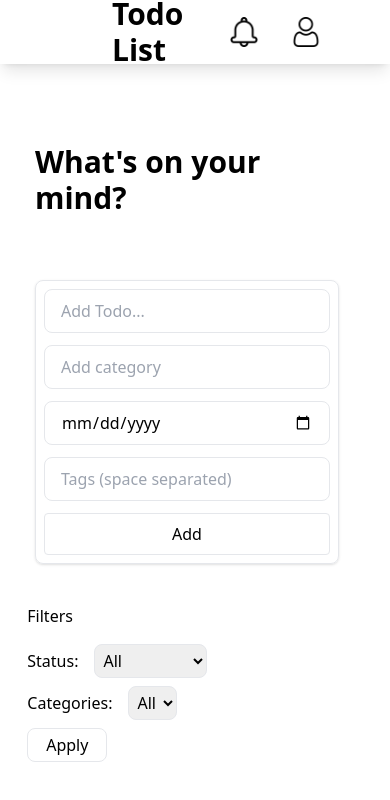
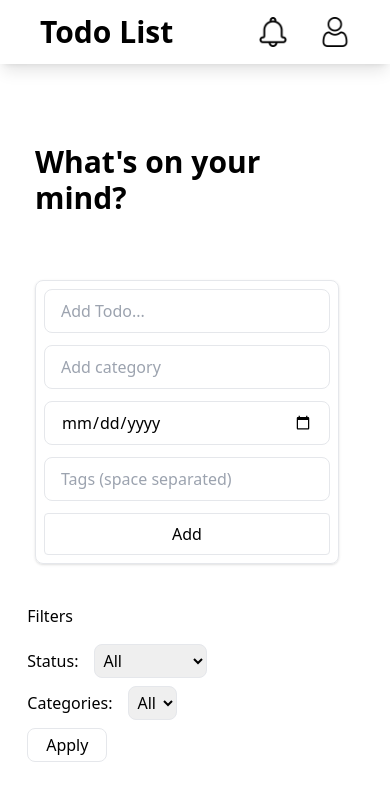
Before and after one commit to avinashkin/todo-application, a React (Vite) app: page / in a window 390 px wide. Shown: the top 800 px of the page. Built offline with nearby package versions, Linux system fonts and the light colour scheme.

Commit message:
Adding New Route

```diff
--- a/package.json
+++ b/package.json
@@ -10,11 +10,14 @@
   "author": "Avinash Gupta",
   "license": "ISC",
   "dependencies": {
+    "axios": "^1.7.2",
     "firebase": "^10.12.0",
     "react": "^18.3.1",
-    "react-dom": "^18.3.1"
+    "react-dom": "^18.3.1",
+    "react-router-dom": "^6.23.1"
   },
   "devDependencies": {
+    "buffer": "^6.0.3",
     "parcel": "^2.12.0",
     "process": "^0.11.10",
     "tailwindcss": "^3.4.3"
--- a/src/App.js
+++ b/src/App.js
@@ -2,15 +2,19 @@ import React from "react";
 import ReactDOM from "react-dom/client";
 import Header from "./Header";
 import Body from "./Body";
+import Login from "./Login";
+import { BrowserRouter, Route, Routes } from "react-router-dom";
 
 const App = () => {
-    return (
-        <>
-            <Header />
-            <Body />
-        </>
-    );
-}
+  return (
+    <BrowserRouter>
+      <Routes>
+        <Route path="/" element={<Body />} />
+        <Route path="/login" element={<Login />} />
+      </Routes>
+    </BrowserRouter>
+  );
+};
 
 const root = ReactDOM.createRoot(document.getElementById("root"));
 
--- a/src/Body.js
+++ b/src/Body.js
@@ -1,6 +1,7 @@
 import { useEffect, useState } from "react";
 import TodoItem from "./TodoItem";
 import Filters from "./Filters";
+import Header from "./Header";
 
 const Body = () => {
   const [todos, setTodo] = useState([]);
@@ -173,6 +174,8 @@ const Body = () => {
   }
 
   return (
+    <>
+    <Header />
     <div className="mx-[7%] my-16 flex flex-col lg:flex-row gap-6">
       {renderInput()}
       <div className="w-full flex flex-col flex-1 pt-4">
@@ -198,6 +201,7 @@ const Body = () => {
         </div>
       </div>
     </div>
+    </>
   );
 };
 
--- a/src/Header.js
+++ b/src/Header.js
@@ -1,15 +1,42 @@
+import { useState } from "react";
 import bell from "../src/images/bell.png";
 import user from "../src/images/user.png";
+import { Link } from "react-router-dom";
+
 const Header = () => {
-    return (
-        <header className="w-full h-16 shadow-lg flex items-center justify-between">
-            <h1 className="pl-28 align-middle text-3xl font-black">Todo List</h1>
-            <div className="pr-20 gap-8 flex">
-                <img src={bell} className="cursor-pointer" alt="notification" width="30" height="20" />
-                <img src={user} className="cursor-pointer" alt="user" width="30" height="20" />
+  const [showLogout, setLogout] = useState(false);
+
+  return (
+    <header className="w-full h-16 shadow-lg flex items-center justify-between">
+      <h1 className="pl-10 sm:pl-28 align-middle text-3xl font-black">
+        Todo List
+      </h1>
+      <div className="pr-10 sm:pr-20 gap-8 flex relative">
+        <img
+          src={bell}
+          className="cursor-pointer"
+          alt="notification"
+          width="30"
+          height="20"
+        />
+        <img
+          src={user}
+          className="cursor-pointer"
+          alt="user"
+          width="30"
+          height="20"
+          onClick={() => setLogout(!showLogout)}
+        />
+        {showLogout && (
+          <Link to="/login" className="cursor-pointer absolute bg-white px-4 py-2 rounded border top-10 left-9 before:content-[''] before:w-0 before:h-0 before:border-l-[7px] before:border-r-[7px] before:border-l-transparent before:border-r-transparent before:border-b-[7px] before:border-b-[#dad9d9] before:absolute before:top-[-7px] before:left-[35px]">
+            <div className="">
+              Logout
             </div>
-        </header>
-    );
+          </Link>
+        )}
+      </div>
+    </header>
+  );
 };
 
 export default Header;
--- /dev/null
+++ b/src/Login.js
@@ -0,0 +1,9 @@
+import React from 'react';
+
+const Login = () => {
+    return (
+        <h1>This is login page</h1>
+    );
+};
+
+export default Login;
```
Also changed, not shown: 1 other file (tests, documents, lock files or other folders).
